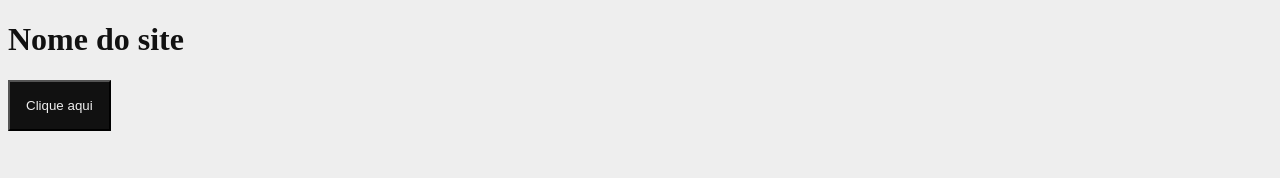
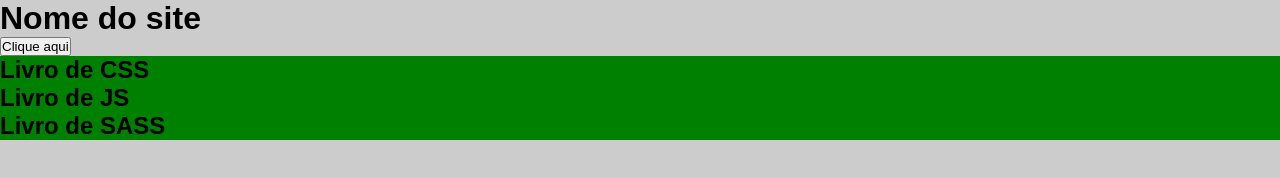
Before and after one commit to caiosimpl/nodejs-sass-aula, a website: page index.html in a window 1280 px wide. Drawn offline with Linux system fonts and the light colour scheme.

Commit message:
aprendendo a usar módulos nos arquivos scss

```diff
--- a/index.html
+++ b/index.html
@@ -13,5 +13,18 @@
         </div>
     </header>
     <button type="button">Clique aqui</button>
+    <section class="produtos">
+        <div class="container">
+            <div class="produto">
+                <h1>Livro de CSS</h1>
+            </div>
+            <div class="produto">
+                <h1>Livro de JS</h1>
+            </div>
+            <div class="produto">
+                <h1>Livro de SASS</h1>
+            </div>
+        </div>
+    </section>
 </body>
 </html>
--- /dev/null
+++ b/source/config/cores.scss
@@ -0,0 +1,2 @@
+$corPrincipal: #ccc;
+$corSecao: green;
--- /dev/null
+++ b/source/config/reset.scss
@@ -0,0 +1,7 @@
+/* CSS Reset */
+* {
+    box-sizing: border-box;
+    margin: 0;
+    padding: 0;
+    font-family: sans-serif;
+}
--- /dev/null
+++ b/source/hist/aula2.scss
@@ -0,0 +1,31 @@
+$corPrincipal: #eee;
+$corSecundaria: #111;
+
+/* No sass é possivel criar variáveis, fazendo com que o código fique mais limpo e organizado e
+que seja possível alterar facilmente as cores do site, por exemplo. */
+
+body {
+    background-color: $corPrincipal;
+}
+
+header {
+    background-color: $corPrincipal;
+/* também é possivel criar um seletor dentro de outro seletor, o que impede ter que criar várias regras para alterar itens especificos
+permite que altere dentro de um seletor principal */
+    h1 {
+        color: $corSecundaria;
+    }
+}
+
+button {
+    padding: 16px;
+    background-color: $corSecundaria;
+    color: $corPrincipal;
+
+    /* é possivel criar um pseudo elemento no sass, como o hover,
+    que altera a cor do botão quando o mouse passa por cima usando o &: */
+
+    &:hover {
+        background-color: yellow;
+    }
+}
--- a/source/main.scss
+++ b/source/main.scss
@@ -1,31 +1,11 @@
-$corPrincipal: #eee;
-$corSecundaria: #111;
+@use 'config/reset';
+@use 'config/cores';
+@use 'secoes/produtos';
+/* é possível quebrar o codigo em varias partes e utiliza-lo no main com o @use.
+Dessa forma, o código fica mais organizado e mais fácil de ser alterado. */
 
-/* No sass é possivel criar variáveis, fazendo com que o código fique mais limpo e organizado e
-que seja possível alterar facilmente as cores do site, por exemplo. */
+
 
 body {
-    background-color: $corPrincipal;
+    background-color: cores.$corPrincipal;
 }
-
-header {
-    background-color: $corPrincipal;
-/* também é possivel criar um seletor dentro de outro seletor, o que impede ter que criar várias regras para alterar itens especificos
-permite que altere dentro de um seletor principal */
-    h1 {
-        color: $corSecundaria;
-    }
-}
-
-button {
-    padding: 16px;
-    background-color: $corSecundaria;
-    color: $corPrincipal;
-
-    /* é possivel criar um pseudo elemento no sass, como o hover,
-    que altera a cor do botão quando o mouse passa por cima usando o &: */
-
-    &:hover {
-        background-color: yellow;
-    }
-}
--- /dev/null
+++ b/source/secoes/produtos.scss
@@ -0,0 +1,5 @@
+@use '../config/cores';
+
+.produtos {
+    background-color: cores.$corSecao;
+}
```
Also changed, not shown: build/main.css, 1 other file.
